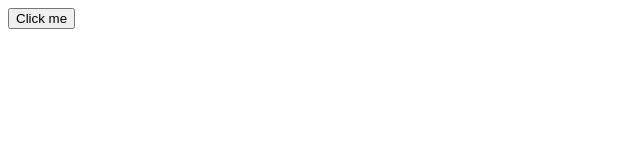
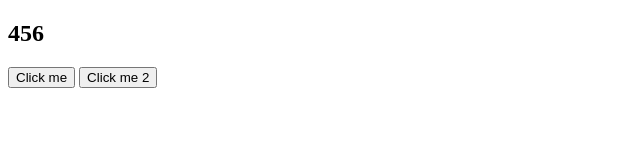
Before and after one commit to widanalageshane/Restaurant-Project, a plain HTML site: page rest.html in a window 1280 px wide. Shown: the whole page, without its empty margins (0-640 px from the left). Drawn offline with Linux system fonts and the light colour scheme.

Commit message:
new button added

```diff
--- a/rest.html
+++ b/rest.html
@@ -6,6 +6,8 @@
     <title>Document</title>
 </head>
 <body>
+    <h2>456 </h2>
     <button onclick>Click me</button>
+    <button onclick>Click me 2</button>
 </body>
 </html>
```
